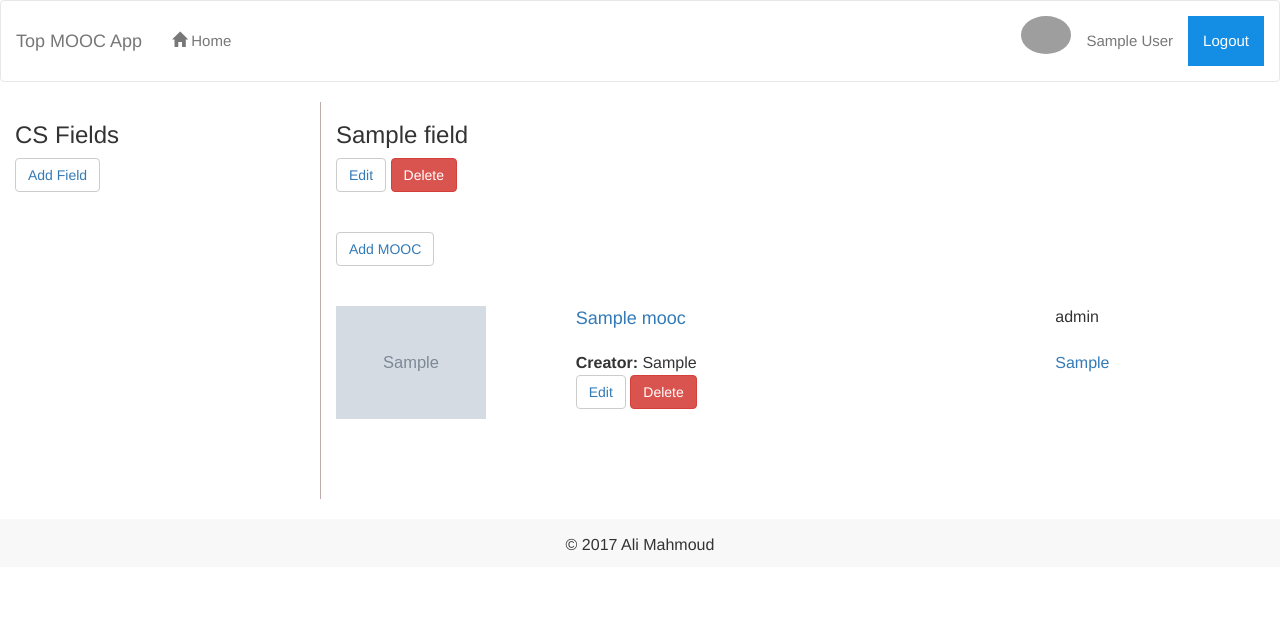
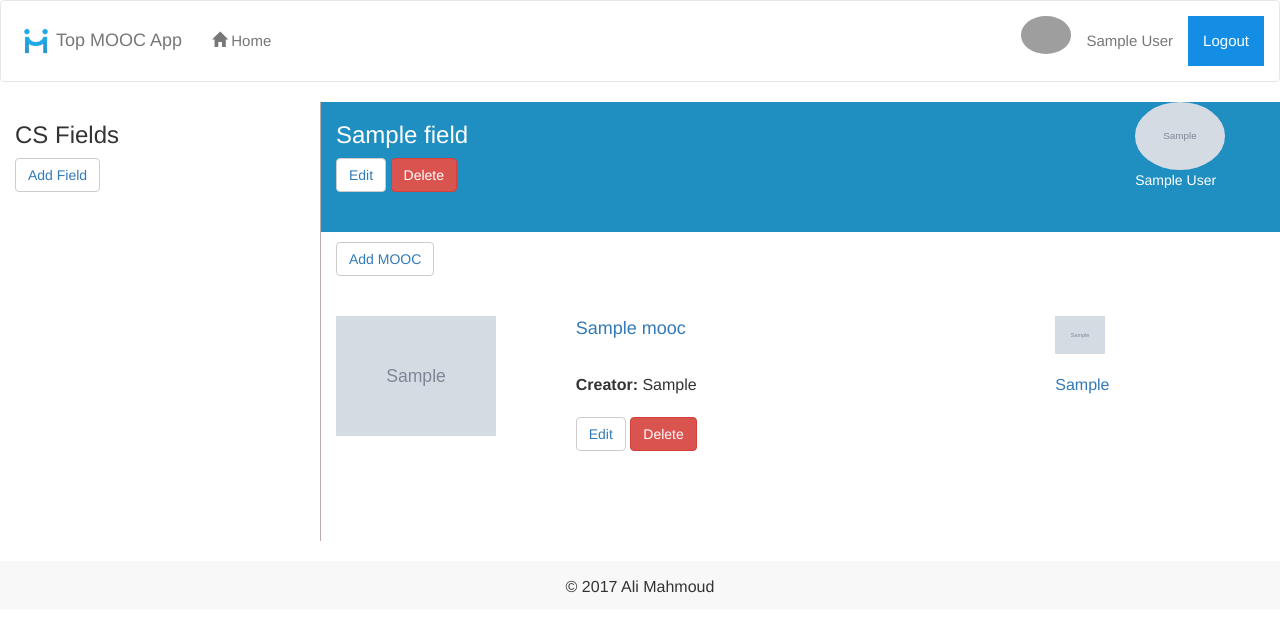
Before and after one commit to alimahmoud7/item-catalog, a Flask app: page /fields/1/ in a window 1280 px wide. Shown: the top 632 px of the page. Run offline with Flask 2, Linux system fonts and the light colour scheme; the visitor is signed in with stand-in values (Sample User, id 1); tables that the repository leaves empty hold one stand-in row (values such as "Sample post"); grey boxes marked "Sample" are stand-in pictures; some libraries are stand-ins or nearby versions; grey boxes are pictures that could not be loaded.

Commit message:
Fix some styling & message flashing

```diff
--- a/app.py
+++ b/app.py
@@ -459,12 +459,12 @@ def show_moocs(field_id):
         return jsonify({'error': 'This Field does not exist!'})
 
     moocs = session.query(MOOC).filter_by(field_id=field_id).order_by(asc(MOOC.title)).all()
-
+    creator = get_user_info(field.user_id)
     # Prevent unauthorized users from modification, They must login first
     if 'username' not in login_session:
-        return render_template('public_moocs.html', field=field, moocs=moocs)
+        return render_template('public_moocs.html', field=field, moocs=moocs, creator=creator)
 
-    return render_template('moocs.html', field=field, moocs=moocs)
+    return render_template('moocs.html', field=field, moocs=moocs, creator=creator)
 
 
 @app.route('/fields/<int:field_id>/moocs/<int:mooc_id>/')
--- a/static/css/style.css
+++ b/static/css/style.css
@@ -23,7 +23,7 @@ footer {
 
 @media (min-width: 768px) and (max-width: 992px) {
     .data {
-        padding-left: 30px;
+        padding-left: 35px;
     }
 }
 
@@ -97,3 +97,19 @@ a {
 .extend {
     padding-top: 20px;
 }
+
+.my-brand {
+    margin-top: -10px;
+}
+
+.creator-img {
+    display: block;
+    width: 90px;
+    border-radius: 50%;
+}
+
+.field-header {
+    background-color: #1f8fc1;
+    color: #ffffff;
+    margin-bottom: 10px;
+}
--- a/templates/base.html
+++ b/templates/base.html
@@ -23,7 +23,7 @@
                     <span class="icon-bar"></span>
                     <span class="icon-bar"></span>
                 </button>
-                <a class="navbar-brand" href="{{ url_for('index') }}">Top MOOC App</a>
+                <a class="navbar-brand my-brand" href="{{ url_for('index') }}"><img src="{{ url_for('static', filename='img/brand_test.png') }}" alt="logo" width="40px" style="display: inline">Top MOOC App</a>
             </div>
             <div class="navbar-collapse collapse">
                 <ul class="nav navbar-nav">
--- a/templates/index.html
+++ b/templates/index.html
@@ -26,13 +26,14 @@
 
     {% block moocs %}
     <div class="col-sm-9 moocs">
-        <h3 style="margin-bottom: 40px">Latest MOOCs</h3>
-        <h4></h4>
+        <div class="row field-header">
+            <h3 class="title">Latest MOOCs</h3>
+        </div>
 
         {%- for mooc in moocs %}
         <div class="row mooc">
             <div class="col-sm-3">
-                <a href="{{ url_for('show_mooc', field_id=mooc.field.id, mooc_id=mooc.id) }}"><img src="{{ mooc.image }}" width="150px" class="mooc-img"></a>
+                <a href="{{ url_for('show_mooc', field_id=mooc.field.id, mooc_id=mooc.id) }}"><img src="{{ mooc.image }}" width="160px" class="mooc-img"></a>
             </div>
             <div class="col-sm-9 data">
                 <div class="row">
--- a/templates/moocs.html
+++ b/templates/moocs.html
@@ -1,17 +1,23 @@
 {% extends "index.html" %}
 {% block moocs %}
 <div class="col-sm-9 moocs">
-    <section>
-        <h3>{{ field.name }}</h3>
-        <button type="button" class="btn btn-default mooc-btn"><a href="{{ url_for('edit_field', field_id=field.id) }}">Edit</a></button>
-        <button type="button" class="btn btn-danger mooc-btn"><a href="{{ url_for('delete_field', field_id=field.id) }}" class="danger">Delete</a></button>
-    </section>
+    <div class="row field-header">
+        <div class="col-sm-10">
+            <h3>{{ field.name }}</h3>
+            <button type="button" class="btn btn-default mooc-btn"><a href="{{ url_for('edit_field', field_id=field.id) }}">Edit</a></button>
+            <button type="button" class="btn btn-danger mooc-btn"><a href="{{ url_for('delete_field', field_id=field.id) }}" class="danger">Delete</a></button>
+        </div>
+        <figure class="col-sm-2">
+                <img src="{{ creator.picture }}" alt="field creator" class="creator-img">
+                <figcaption style="font-size: 14px">{{ creator.name }}</figcaption>
+        </figure>
+    </div>
     <button type="button" class="btn btn-default mooc-btn"><a href="{{ url_for('new_mooc', field_id=field.id) }}">Add MOOC</a></button>
 
     {%- for mooc in moocs %}
     <div class="row mooc">
         <div class="col-sm-3">
-            <a href="{{ url_for('show_mooc', field_id=mooc.field.id, mooc_id=mooc.id) }}"><img src="{{ mooc.image }}" width="150px" class="mooc-img"></a>
+            <a href="{{ url_for('show_mooc', field_id=mooc.field.id, mooc_id=mooc.id) }}"><img src="{{ mooc.image }}" width="160px" class="mooc-img"></a>
         </div>
         <div class="col-sm-9 data">
             <div class="row">
@@ -19,7 +25,7 @@
                     <a href="{{ url_for('show_mooc', field_id=mooc.field.id, mooc_id=mooc.id) }}" class="mooc-title">{{ mooc.title }}</a>
                 </div>
                 <div class="col-sm-4">
-                    {{ mooc.level }}
+                    <img src="{{ creator.picture }}" alt="mooc creator" width="50px">
                 </div>
             </div>
             <div class="row extend">
@@ -31,7 +37,7 @@
                 </div>
             </div>
             <div class="row">
-                <div class="col-sm-12">
+                <div class="col-sm-12 extend">
                     <button type="button" class="btn btn-default mooc-btn"><a href="{{ url_for('edit_mooc', field_id=mooc.field.id, mooc_id=mooc.id) }}">Edit</a></button>
                     <button type="button" class="btn btn-danger mooc-btn"><a href="{{ url_for('delete_mooc', field_id=mooc.field.id, mooc_id=mooc.id) }}" class="danger">Delete</a></button>
                 </div>
--- a/templates/public_moocs.html
+++ b/templates/public_moocs.html
@@ -2,13 +2,13 @@
 {% block moocs %}
 <div class="container-fluid">
 <div class="col-sm-9 moocs">
-    <section>
+    <div class="row field-header">
         <h3 class="title">{{ field.name }}</h3>
-    </section>
+    </div>
     {%- for mooc in moocs %}
     <div class="row mooc">
         <div class="col-sm-3">
-            <a href="{{ url_for('show_mooc', field_id=mooc.field.id, mooc_id=mooc.id) }}"><img src="{{ mooc.image }}" width="150px" class="mooc-img"></a>
+            <a href="{{ url_for('show_mooc', field_id=mooc.field.id, mooc_id=mooc.id) }}"><img src="{{ mooc.image }}" width="160px" class="mooc-img"></a>
         </div>
         <div class="col-sm-9 data">
             <div class="row">
```
Also changed, not shown: templates/public_index.html (+4 -3 lines), static/img/brand_test.png (added).
